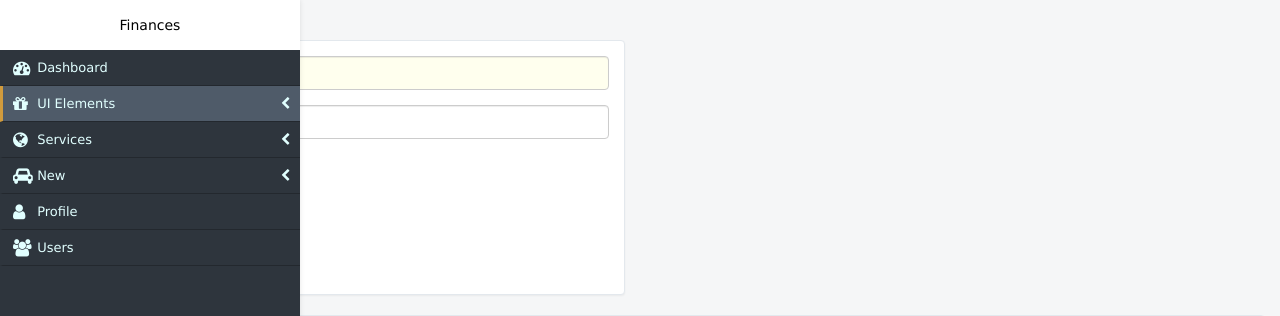
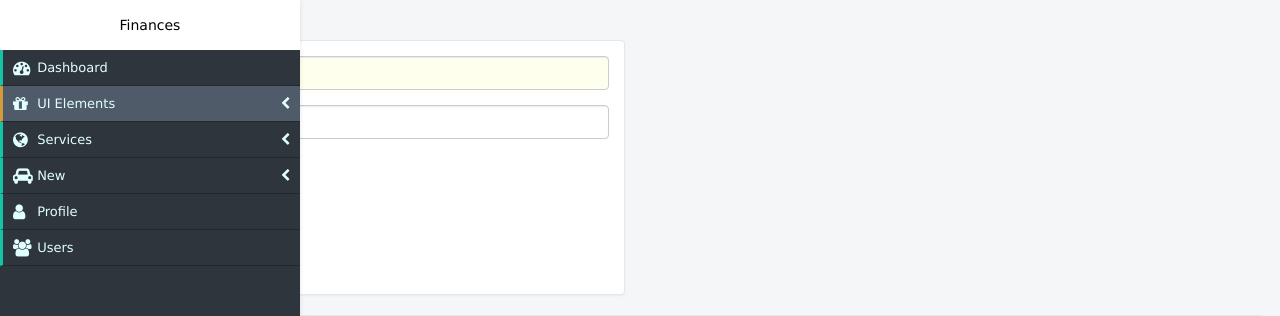
Before and after one commit to levymoreira/xfinances, a React app: page / in a window 1280 px wide. Shown: the top 316 px of the page. Built offline with nearby package versions, Linux system fonts and the light colour scheme.

Commit message:
Update colors navbar

```diff
--- a/assets/styles/common/navbar.scss
+++ b/assets/styles/common/navbar.scss
@@ -74,7 +74,7 @@
 }
 .nav-side-menu ul .sub-menu li,
 .nav-side-menu li .sub-menu li {
-  background-color: #181c20;
+  background-color: #233445;
   border: none;
   line-height: 28px;
   border-bottom: 1px solid #23282e;
@@ -95,7 +95,7 @@
 }
 .nav-side-menu li {
   padding-left: 0px;
-  border-left: 3px solid #2e353d;
+  border-left: 3px solid #13C4A5;
   border-bottom: 1px solid #23282e;
 }
 .nav-side-menu li a {
```
